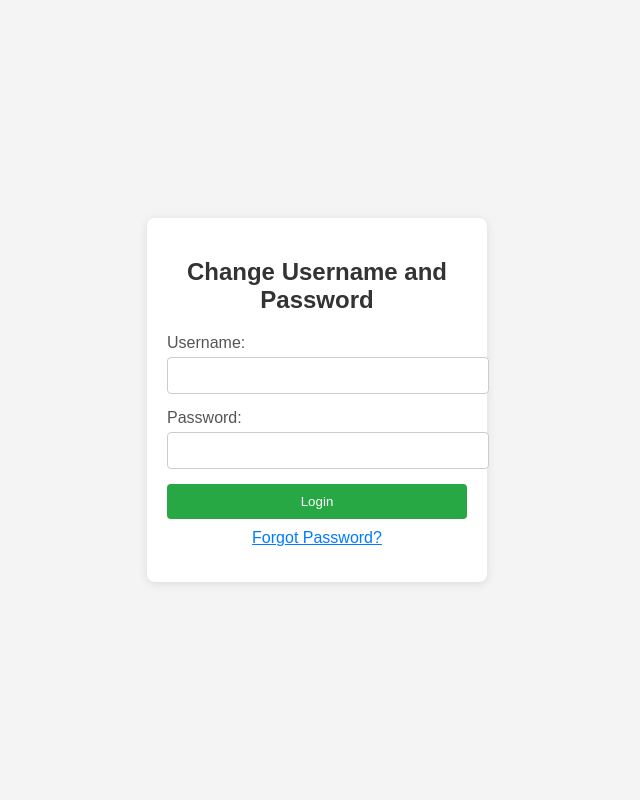
After one commit to Sushil9863/school_management_system, a PHP site: page /settings.php in a window 1280 px wide. The commit adds this page. Shown: the whole page, without its empty margins (323-963 px from the left). Run offline with PHP 8.4, Linux system fonts and the light colour scheme.

Commit message:
initial changes

```diff
--- /dev/null
+++ b/settings.php
@@ -0,0 +1,161 @@
+<?php
+session_start();
+
+// Example user login for demo/testing (Replace in production)
+if (!isset($_SESSION['user_id'])) {
+    $_SESSION['user_id'] = 1; // Use actual user ID from login session
+}
+
+// Your custom hashing algorithm
+function custom_hash($password)
+{
+    $salt = 'XyZ@2025!abc123'; // more complex salt
+    $rounds = 3; // how many times to re-process
+
+    $result = $password;
+
+    for ($r = 0; $r < $rounds; $r++) {
+        $temp = '';
+        for ($i = 0; $i < strlen($result); $i++) {
+            $char = ord($result[$i]);
+            $saltChar = ord($salt[$i % strlen($salt)]);
+            $mix = ($char ^ $saltChar) + ($char << 1); // bitwise XOR and shift left
+            $hex = dechex($mix);
+            $temp .= $hex;
+        }
+        // Append a base64 version of part of the hash
+        $base64 = base64_encode($temp);
+        $result = substr($temp, 0, 16) . substr($base64, -16);
+    }
+
+    return strtoupper($result);
+}
+
+
+// Database connection
+include 'partials/dbconnect.php';
+
+// Form submission handling
+$message = '';
+if ($_SERVER['REQUEST_METHOD'] === 'POST') {
+    if (isset($_POST['username'], $_POST['password']) && isset($_SESSION['user_id'])) {
+        $new_username = $conn->real_escape_string($_POST['username']);
+        $new_password = custom_hash($_POST['password']);
+        $user_id = $_SESSION['user_id'];
+
+        $sql = "UPDATE users SET username = ?, password = ? WHERE id = ?";
+        $stmt = $conn->prepare($sql);
+        $stmt->bind_param("ssi", $new_username, $new_password, $user_id);
+
+        if ($stmt->execute()) {
+            $message = "<p style='color:green;'>Credentials updated successfully.</p>";
+        } else {
+            $message = "<p style='color:red;'>Error: " . $stmt->error . "</p>";
+        }
+
+        $stmt->close();
+    } else {
+        $message = "<p style='color:red;'>Invalid input or user not logged in.</p>";
+    }
+}
+
+$conn->close();
+?>
+
+<!DOCTYPE html>
+<html lang="en">
+
+<head>
+    <meta charset="UTF-8">
+    <title>Change Credentials</title>
+    <meta name="viewport" content="width=device-width, initial-scale=1.0">
+    <style>
+        body {
+            font-family: Arial, sans-serif;
+            background-color: #f4f4f4;
+            display: flex;
+            justify-content: center;
+            align-items: center;
+            height: 100vh;
+            margin: 0;
+        }
+
+        .login-container {
+            background-color: #fff;
+            padding: 20px;
+            border-radius: 8px;
+            box-shadow: 0 2px 10px rgba(0, 0, 0, 0.1);
+            width: 300px;
+            /* margin: 10vh 35vw; */
+        }
+
+        h2 {
+            text-align: center;
+            color: #333;
+        }
+
+        .form-group {
+            margin-bottom: 15px;
+        }
+
+        label {
+            display: block;
+            margin-bottom: 5px;
+            color: #555;
+        }
+
+        input[type="text"],
+        input[type="password"] {
+            width: 100%;
+            padding: 10px;
+            border-radius: 4px;
+            border: 1px solid #ccc;
+        }
+
+        button {
+            width: 100%;
+            padding: 10px;
+            background-color: #28a745;
+            color: white;
+            border: none;
+            border-radius: 4px;
+            cursor: pointer;
+        }
+
+        button:hover {
+            background-color: #218838;
+        }
+
+        a {
+            display: block;
+            text-align: center;
+            margin-top: 10px;
+            color: #007bff;
+        }
+    </style>
+    </style>
+</head>
+
+<body>
+    <?= $message ?>
+    <div class="login-container">
+        <h2>Change Username and Password</h2>
+        <form action="" method="post">
+            <div class="form-group">
+                <label for="username">Username:</label>
+                <input type="text" id="username" name="username" required>
+            </div>
+            <div class="form-group">
+                <label for="password">Password:</label>
+                <input type="password" id="password" name="password" required>
+            </div>
+            <button type="submit">Login</button>
+            <div class="form-group">
+                <a href="forgot_password.php">Forgot Password?</a>
+            </div>
+        </form>
+    </div>
+
+</body>
+
+</html>
```
Also changed, not shown: index.php (+39 -11 lines), superadmin_dashboard.php (+54 -17 lines).
